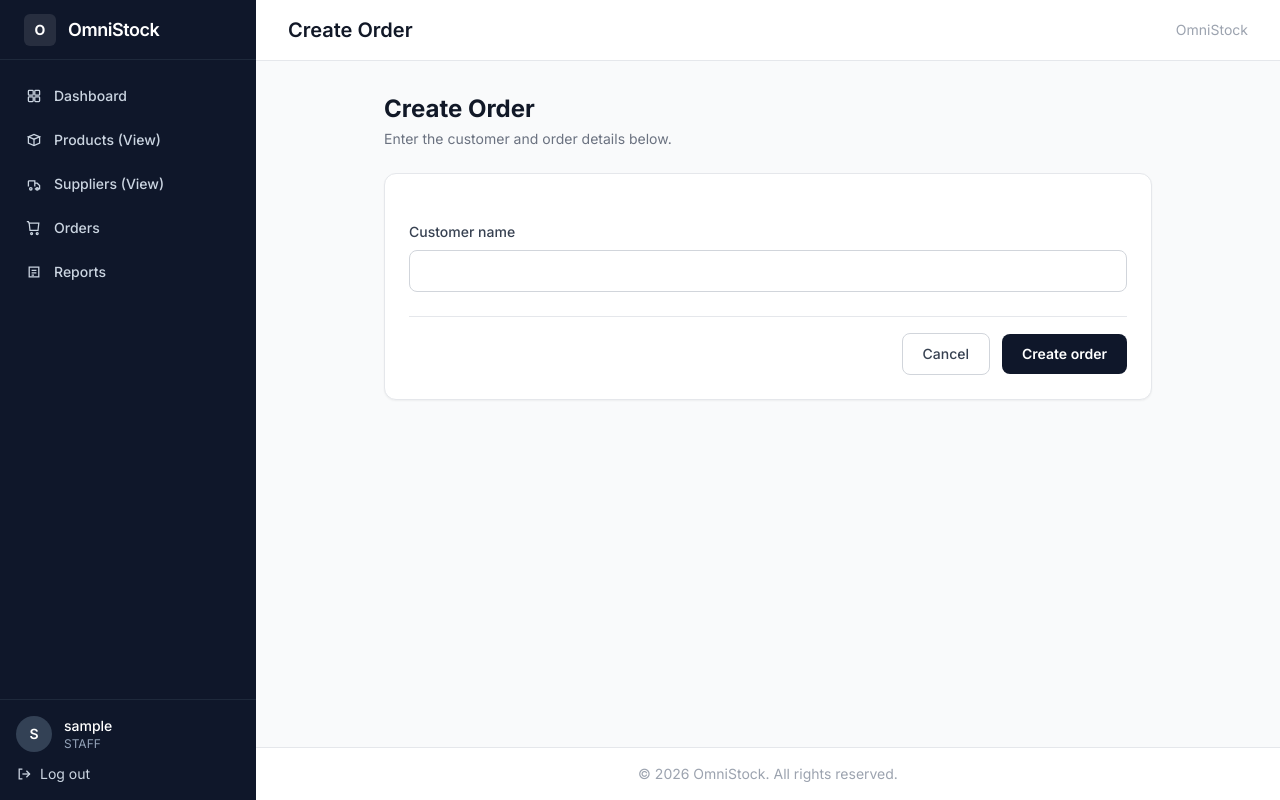
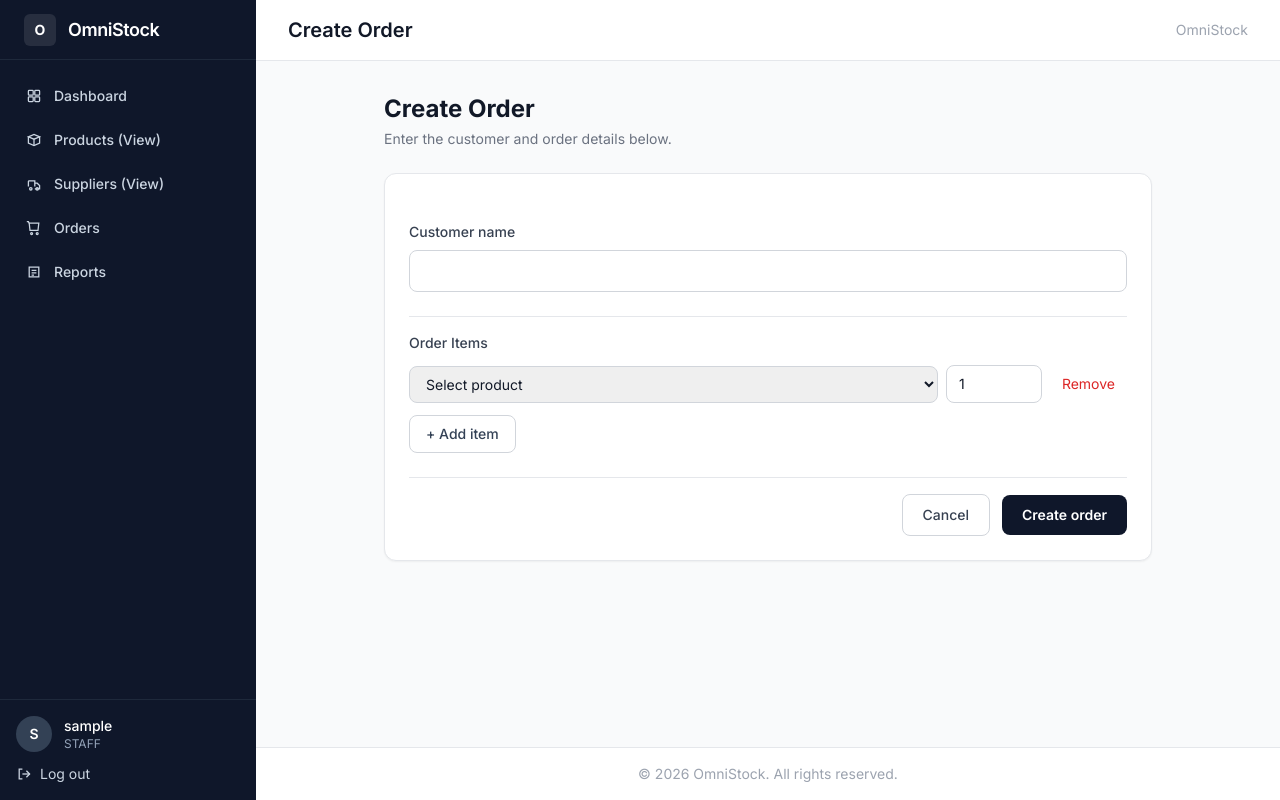
Before and after one commit to AI-with-Coding-2026/Project-A-omnistock, a Django app: page /orders/create/ in a window 1280 px wide. Run offline with Django 5.2, Linux system fonts and the light colour scheme; the visitor is signed in with stand-in values (Sample User, id 1); data that the repository does not hold is empty; some libraries are stand-ins or nearby versions.

Commit message:
feat(s2-order-create-items): add dynamic line-item add/remove UI (Task 2)

```diff
--- a/orders/templates/orders/order_form.html
+++ b/orders/templates/orders/order_form.html
@@ -1,20 +1,13 @@
 {% extends "core/base.html" %}
-
 {% block title %}{{ title }} - OmniStock{% endblock %}
-
 {% block page_title %}{{ title }}{% endblock %}
-
 {% block content %}
-
 <div class="max-w-3xl mx-auto">
-
     <div class="mb-6">
         <h2 class="text-2xl font-bold text-gray-900">{{ title }}</h2>
         <p class="mt-1 text-sm text-gray-500">Enter the customer and order details below.</p>
     </div>
-
     <div class="bg-white border border-gray-200 rounded-xl shadow-sm p-6">
-
         {% if form.non_field_errors %}
             <div class="mb-6 rounded-lg bg-red-50 border border-red-200 p-4">
                 {% for error in form.non_field_errors %}
@@ -22,11 +15,8 @@
                 {% endfor %}
             </div>
         {% endif %}
-
         <form method="post" class="space-y-6">
-
             {% csrf_token %}
-
             {% for field in form %}
                 <div>
                     <label for="{{ field.id_for_label }}" class="block text-sm font-medium text-gray-700 mb-2">{{ field.label }}</label>
@@ -40,15 +30,38 @@
                 </div>
             {% endfor %}
 
+            <div x-data="{ items: [{ product: '', qty: 1 }] }" class="space-y-3 pt-4 border-t">
+                <label class="block text-sm font-medium text-gray-700 mb-2">Order Items</label>
+
+                <template x-for="(item, index) in items" :key="index">
+                    <div class="flex gap-2 mb-2 items-center">
+                        <select :name="'items[][product]'" x-model="item.product"
+                                class="w-full rounded-lg border border-gray-300 px-3 py-2 text-sm">
+                            <option value="">Select product</option>
+                            {% for product in products %}
+                                <option value="{{ product.id }}">{{ product.name }} ({{ product.sku }}) - ${{ product.unit_price }}</option>
+                            {% endfor %}
+                        </select>
+                        <input type="number" min="1" :name="'items[][quantity]'" x-model="item.qty"
+                               class="w-24 rounded-lg border border-gray-300 px-3 py-2 text-sm">
+                        <button type="button" @click="items.splice(index, 1)"
+                                class="px-3 py-2 text-sm text-red-600 hover:text-red-800">Remove</button>
+                    </div>
+                </template>
+
+                <button type="button" @click="items.push({ product: '', qty: 1 })"
+                        class="px-4 py-2 text-sm font-medium text-slate-700 border border-gray-300 rounded-lg hover:bg-gray-50">
+                    + Add item
+                </button>
+            </div>
+
             <div class="flex items-center justify-end gap-3 pt-4 border-t">
                 <a href="{% url 'order_list' %}" class="px-5 py-2.5 rounded-lg border border-gray-300 text-sm font-medium text-gray-700 hover:bg-gray-50 transition-colors">Cancel</a>
                 <button type="submit" class="px-5 py-2.5 rounded-lg bg-slate-900 text-white text-sm font-semibold hover:bg-slate-800 active:bg-slate-950 transition-colors">{% if order %}Save changes{% else %}Create order{% endif %}</button>
             </div>
-
         </form>
-
     </div>
-
 </div>
 
+<script defer src="https://cdn.jsdelivr.net/npm/alpinejs@3.x.x/dist/cdn.min.js"></script>
 {% endblock %}
--- a/orders/views.py
+++ b/orders/views.py
@@ -3,9 +3,10 @@ from django.db import transaction
 from django.shortcuts import get_object_or_404, redirect, render
 
 from core.utils import admin_required, staff_or_admin_required
+from inventory.models import Product
 
 from .forms import OrderForm
-from .models import Order
+from .models import Order, OrderItem
 
 
 @staff_or_admin_required
@@ -20,16 +21,41 @@ def order_list(request):
 @staff_or_admin_required
 @transaction.atomic
 def order_create(request):
+    products = Product.objects.all()
     form = OrderForm(request.POST or None)
-    if form.is_valid():
+
+    if request.method == 'POST' and form.is_valid():
         order = form.save(commit=False)
         order.user = request.user
         order.save()
+
+        product_ids = request.POST.getlist('items[][product]')
+        quantities = request.POST.getlist('items[][quantity]')
+
+        total = 0
+        for product_id, qty in zip(product_ids, quantities):
+            if not product_id or not qty:
+                continue
+            product = get_object_or_404(Product, pk=product_id)
+            quantity = int(qty)
+            OrderItem.objects.create(
+                order=order,
+                product=product,
+                quantity=quantity,
+                unit_price=product.unit_price,
+            )
+            total += product.unit_price * quantity
+
+        order.total_amount = total
+        order.save()
+
         messages.success(request, 'Order created.')
         return redirect('order_list')
+
     return render(request, 'orders/order_form.html', {
         'form': form,
         'title': 'Create Order',
+        'products': products,
     })
 
 
```
